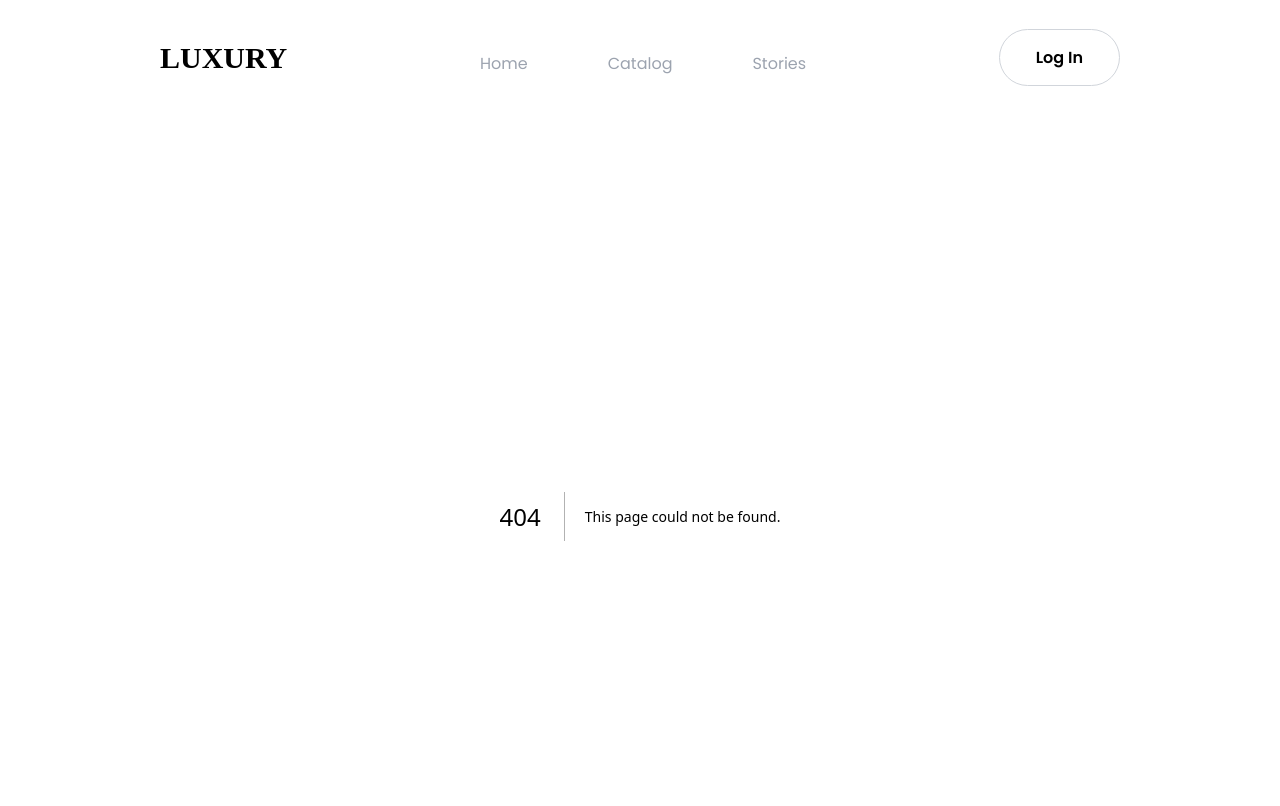
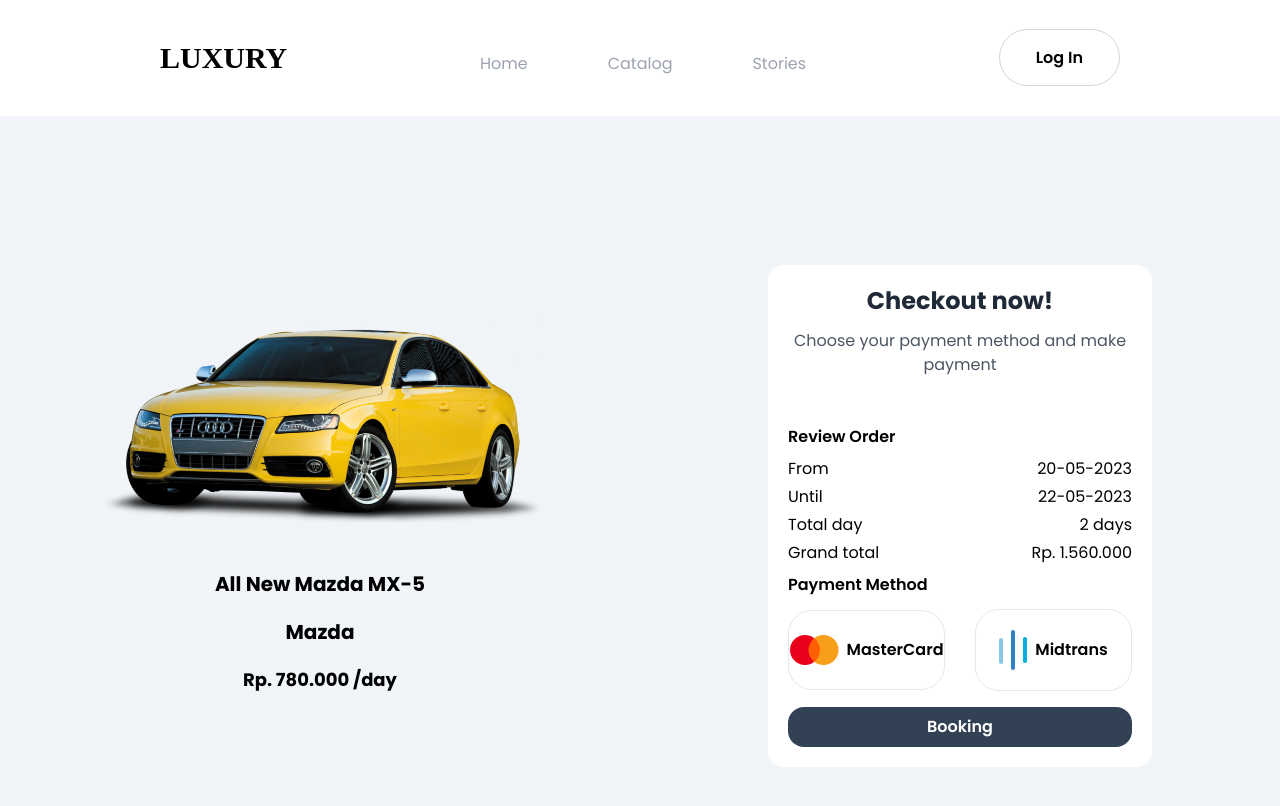
Before and after one commit to muharrir/luxury-rentcar-v1, a Next.js app: page /booking/checkout in a window 1280 px wide. Before the commit this address had no page. Shown: the top 806 px of the page. Built offline with nearby package versions, Linux system fonts and the light colour scheme; a web font is replaced by a local one.

Commit message:
add booking page, checkout page, and payment success

```diff
--- /dev/null
+++ b/src/app/booking/checkout/page.js
@@ -0,0 +1,60 @@
+import Button from "@/components/Button";
+import imageMobil from "public/audi.png";
+import Image from "next/image";
+import React from "react";
+import midtrans from "public/assets/svgs/logo-midtrans.svg";
+import mastercard from "public/assets/svgs/logo-mastercard.svg";
+import Link from "next/link";
+import PaymentType from "@/components/PaymentType";
+import ReviewOrder from "@/components/ReviewOrder";
+
+export default function Checkout() {
+	return (
+		<>
+			<section className="w-full bg-slate-100 md:flex">
+				<div className="md:w-1/2 pb-10 md:h-screen md:flex md:items-center md:justify-center">
+					<div>
+						<Image className="w-full max-w-sm md:max-w-md 2xl:max-w-3xl mx-auto" src={imageMobil} alt="cars" />
+						<div className="mt-5 text-center text-xl 2xl:text-2xl font-bold">
+							<h1>All New Mazda MX-5</h1>
+							<h2 className="mt-5">Mazda</h2>
+							<h2 className="mt-5 text-lg 2xl:text-xl">Rp. 780.000 /day</h2>
+						</div>
+					</div>
+				</div>
+
+				<hr className="mt-2 mx-8 border-t-2 md:hidden" />
+
+				<div className="md:flex md:justify-center md:items-center py-8 bg-slate-100 md:w-1/2 md:h-screen">
+					<div className="max-w-sm mx-auto md:mx-0 lg:bg-white rounded-2xl 2xl:p-10 2xl:max-w-lg">
+						<div className="w-full p-5 text-center">
+							<h1 className="text-gray-800 font-bold text-2xl mb-1">Checkout now!</h1>
+							<p className="text-sm lg:text-base font-normal text-gray-600 mt-3 mb-7">Choose your payment method and make payment</p>
+						</div>
+						{/* Checkout */}
+						<div className="w-full px-5 text-sm lg:text-base">
+							<h2 className="mb-2 text-base font-semibold">Review Order</h2>
+							<ReviewOrder title="From" value="20-05-2023" />
+							<ReviewOrder title="Until" value="22-05-2023" />
+							<ReviewOrder title="Total day" value="2 days" />
+							<ReviewOrder title="Grand total" value="Rp. 1.560.000" />
+
+							<h2 className="mt-2 text-base font-semibold">Payment Method</h2>
+							{/* Payment */}
+							<div class="mt-3 grid md:grid-cols-2 gap-4 md:gap-[30px] items-center">
+								<PaymentType payment="MasterCard" name="mastercard" image={mastercard} />
+								<PaymentType payment="Midtrans" name="midtrans" image={midtrans} />
+							</div>
+
+							<div class="mb-5">
+								<Link href={"/booking/checkout/success"}>
+									<Button name="Booking" />
+								</Link>
+							</div>
+						</div>
+					</div>
+				</div>
+			</section>
+		</>
+	);
+}
--- /dev/null
+++ b/src/app/booking/checkout/success/page.js
@@ -0,0 +1,23 @@
+import Button from "@/components/Button";
+import Link from "next/link";
+import React from "react";
+
+export default function Success() {
+	return (
+		<>
+			<section class="w-full my-auto py-10 md:py-24 2xl:py-36 h-[calc(100vh-7.3rem)]">
+				<div class="mx-auto md:max-w-md lg:bg-white md:rounded-3xl 2xl:p-10 2xl:max-w-lg md:shadow-xl md:border md:border-gray-300">
+					<div class="w-full p-10 text-center">
+						<h1 class="text-gray-800 font-bold text-2xl mb-1">Success Booking!</h1>
+						<p class="text-sm lg:text-base font-normal text-gray-600 mt-3 mb-7">We will email you the confirmation and the next instructions</p>
+						<div class="px-5">
+							<Link href={"/myprofile"}>
+								<Button name="My Profile" />
+							</Link>
+						</div>
+					</div>
+				</div>
+			</section>
+		</>
+	);
+}
--- a/src/app/booking/page.js
+++ b/src/app/booking/page.js
@@ -2,26 +2,27 @@
 import imageMobil from "public/audi.png";
 import Image from "next/image";
 import Button from "@/components/Button";
+import Link from "next/link";
 
 export default function Booking() {
 	return (
 		<>
-			<section class="w-full md:flex md:items-center bg-slate-100">
-				<div class="md:h-screen md:flex md:w-1/2 pb-10 justify-center items-center">
+			<section class="w-full bg-slate-100 md:flex lg:py-10 2xl:py-0">
+				<div class="md:w-1/2 pb-10 md:h-screen md:flex md:items-center md:justify-center">
 					<div>
-						<Image class="w-full max-w-sm md:max-w-md 2xl:max-w-2xl mx-auto" src={imageMobil} alt="cars" />
-						<div class="mt-5 text-center text-xl font-bold">
+						<Image class="w-full max-w-sm md:max-w-md 2xl:max-w-3xl mx-auto" src={imageMobil} alt="cars" />
+						<div class="mt-5 text-center text-xl 2xl:text-2xl font-bold">
 							<h1>All New Mazda MX-5</h1>
 							<h2 class="mt-5">Mazda</h2>
-							<h2 class="mt-5 text-lg">Rp. 780.000 /day</h2>
+							<h2 class="mt-5 text-lg 2xl:text-xl">Rp. 780.000 /day</h2>
 						</div>
 					</div>
 				</div>
 
 				<hr class="mt-2 mx-8 border-t-2 md:hidden" />
 
-				<div class="md:h-screen flex md:w-1/2 justify-center py-10 items-center bg-slate-100">
-					<div class="rounded-2xl 2xl:bg-white 2xl:p-10">
+				<div class="md:flex md:justify-center md:items-center py-8 bg-slate-100 md:w-1/2 md:h-screen">
+					<div class="md:max-w-md lg:bg-white rounded-2xl 2xl:p-10 2xl:max-w-lg">
 						<div class="w-full p-5 text-center">
 							<h1 class="text-gray-800 font-bold text-2xl mb-1">Form Booking Cars</h1>
 							<p class="text-sm lg:text-base font-normal text-gray-600 mt-3 mb-7">Fill out the form completely in order to make a payment</p>
@@ -56,7 +57,9 @@
 							</div>
 
 							<div class="mb-5">
-								<Button name="Booking" />
+								<Link href={"/booking/checkout"}>
+									<Button name="Continue" />
+								</Link>
 							</div>
 						</div>
 					</div>
--- a/src/app/globals.css
+++ b/src/app/globals.css
@@ -4,3 +4,15 @@
 @tailwind base;
 @tailwind components;
 @tailwind utilities;
+
+@layer components {
+	.boxPayment input[type="radio"]:checked + label {
+		@apply shadow-primary;
+	}
+}
+
+@layer utilities {
+	.shadow-primary {
+		@apply shadow-[0_0_0_2px_#4743FB_inset];
+	}
+}
--- /dev/null
+++ b/src/components/PaymentType.js
@@ -0,0 +1,16 @@
+import Image from "next/image";
+import React from "react";
+
+export default function PaymentType({ payment, image, name }) {
+	return (
+		<>
+			<div class="relative boxPayment">
+				<input type="radio" value={name} name={name} id={name} class="absolute inset-0 z-50 opacity-0 cursor-pointer" />
+				<label for={name} class="flex items-center justify-center gap-2 border border-grey rounded-3xl p-5 min-h-[80px] bg-white">
+					<Image src={image} alt="" />
+					<p class="text-sm lg:text-base font-semibold">{payment}</p>
+				</label>
+			</div>
+		</>
+	);
+}
--- /dev/null
+++ b/src/components/ReviewOrder.js
@@ -0,0 +1,12 @@
+import React from "react";
+
+export default function ReviewOrder({ title, value }) {
+	return (
+		<>
+			<div className="flex justify-between mb-1">
+				<p>{title}</p>
+				<p>{value}</p>
+			</div>
+		</>
+	);
+}
```
Also changed, not shown: src/components/Header.js (+11 -57 lines), public/assets/svgs/logo-mastercard.svg (added), public/assets/svgs/logo-midtrans.svg (added).
